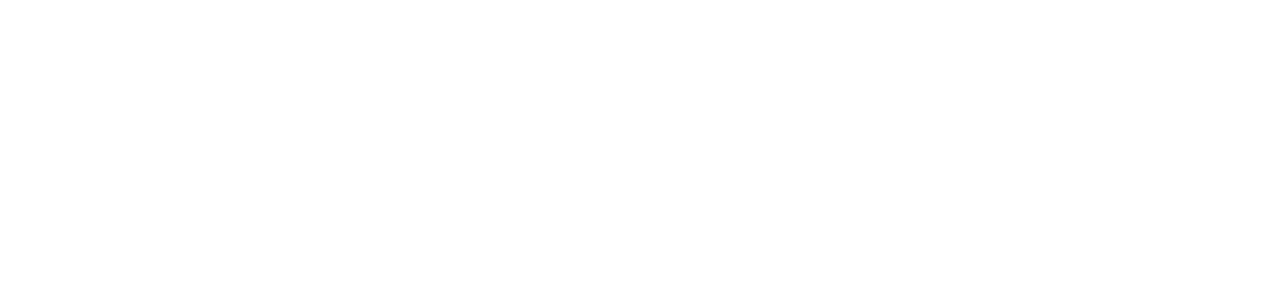
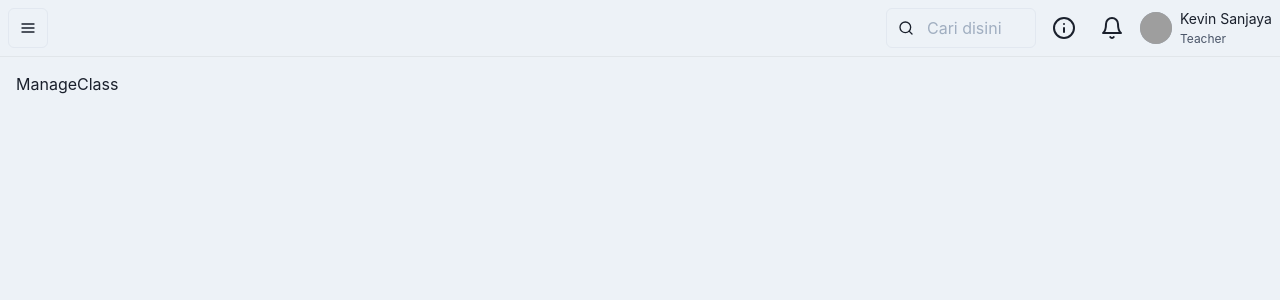
Before and after one commit to finaenno/PRAKTIKUM-10, a React (Create React App) app: page /class in a window 1280 px wide. Shown: the top 300 px of the page. Built offline with nearby package versions, Linux system fonts and the light colour scheme; grey boxes are pictures that could not be loaded.

Commit message:
add example route

```diff
--- a/src/AppRouter.js
+++ b/src/AppRouter.js
@@ -6,6 +6,7 @@
 import Login from "./pages/Login";
 import Dashboard from "./pages/Dashboard";
 import DashboardLayoutRoute from "./Layout/DashboardLayoutRoute";
+import ManageClass from "./pages/ManageClass";
 
 export default function AppRouter() {
   return (
@@ -19,6 +20,7 @@
             <Login />
           </Route>
           <DashboardLayoutRoute exact path="/dashboard" component={Dashboard} />
+          <DashboardLayoutRoute exact path="/class" component={ManageClass} />
         </Switch>
       </Router>
     </ChakraProvider>
--- /dev/null
+++ b/src/pages/ManageClass.jsx
@@ -0,0 +1,11 @@
+import React from "react";
+
+function ManageClass() {
+  return (
+    <div>
+      <h2>ManageClass</h2>
+    </div>
+  );
+}
+
+export default ManageClass;
```
Also changed, not shown: src/pages/Dashboard.jsx (renamed from src/pages/Dashboard.js), src/pages/Home.jsx (renamed from src/pages/Home.js), src/pages/Login.jsx (renamed from src/pages/Login.js).
